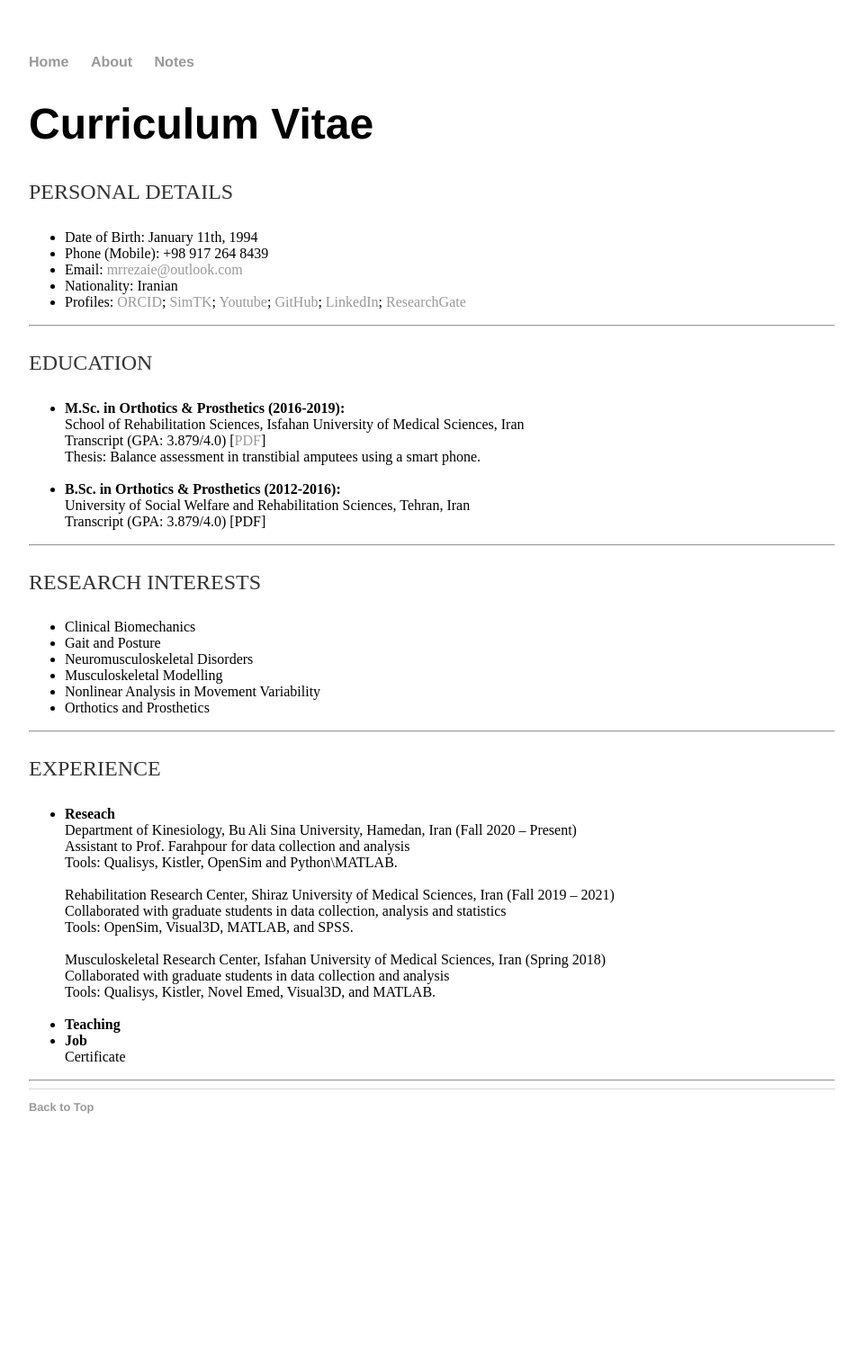
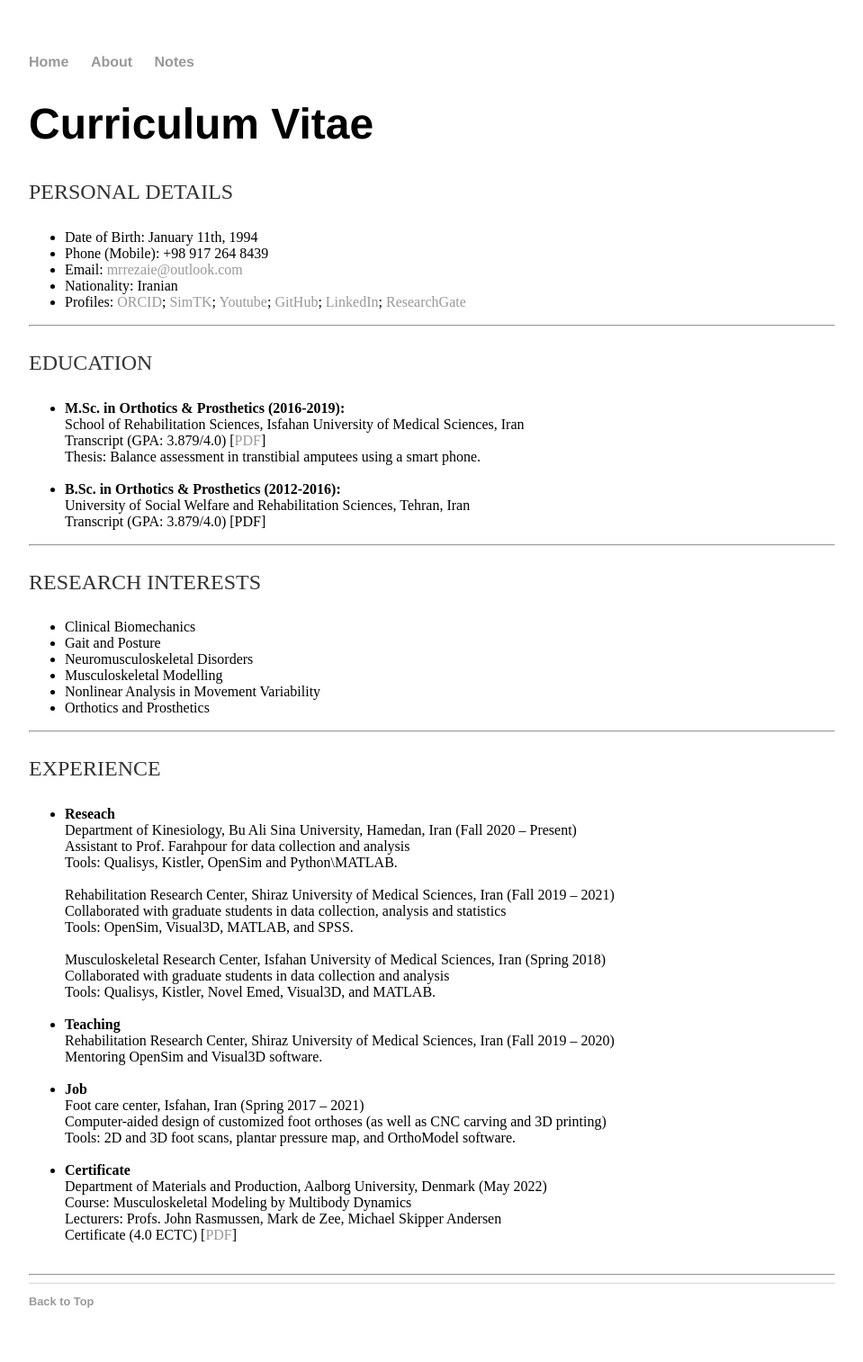
Before and after one commit to mrrezaie/mrrezaie.github.io, a Jekyll site: the page built from about/cv.html, in a window 1280 px wide. Shown: the whole page at 90% size, without its empty margins (160-1119 px from the left). Built offline with Jekyll 4.4.1, drawn with Linux system fonts in a browser that asks for light colours; before the commit the page ends 1298 px from its top, so only the background shows below that.

Commit message:
Update cv.html

```diff
--- a/about/cv.html
+++ b/about/cv.html
@@ -52,7 +52,7 @@ title: CV
 
 	<p>EXPERIENCE</p>
 	<ul>
-		<li><b>Reseach</b>
+		<li> <b>Reseach</b>
 			<br>Department of Kinesiology, Bu Ali Sina University, Hamedan, Iran (Fall 2020 – Present)
 			<br>Assistant to Prof. Farahpour for data collection and analysis
 			<br>Tools: Qualisys, Kistler, OpenSim and Python\MATLAB.
@@ -67,9 +67,26 @@ title: CV
 			<br>
 			<br> </li>
 
-		<li><b>Teaching</b></li>
-		<li><b>Job</b></li>
-		<li<b>Certificate</b></li>
+		<li> <b>Teaching</b>
+			<br>Rehabilitation Research Center, Shiraz University of Medical Sciences, Iran (Fall 2019 – 2020)
+			<br>Mentoring OpenSim and Visual3D software.
+			<br>
+			<br> </li>
+
+		<li> <b>Job</b>
+			<br>Foot care center, Isfahan, Iran (Spring 2017 – 2021)
+			<br>Computer-aided design of customized foot orthoses (as well as CNC carving and 3D printing)
+			<br>Tools: 2D and 3D foot scans, plantar pressure map, and OrthoModel software.
+			<br>
+			<br></li>
+
+		<li> <b>Certificate</b>
+			<br>Department of Materials and Production, Aalborg University, Denmark (May 2022)
+			<br>Course: Musculoskeletal Modeling by Multibody Dynamics
+			<br>Lecturers: Profs. John Rasmussen, Mark de Zee, Michael Skipper Andersen
+			<br>Certificate (4.0 ECTC) [<a href="https://mega.nz/file/QoFGECZY#tr8oM63uTCK4wFFtMt-xspUgoxrgEKPFpX-q3rofyBo" target="_blank" rel="noopener noreferrer">PDF</a>]
+			<br>
+			<br> </li>
 
 	</ul>
 	<hr>
```
